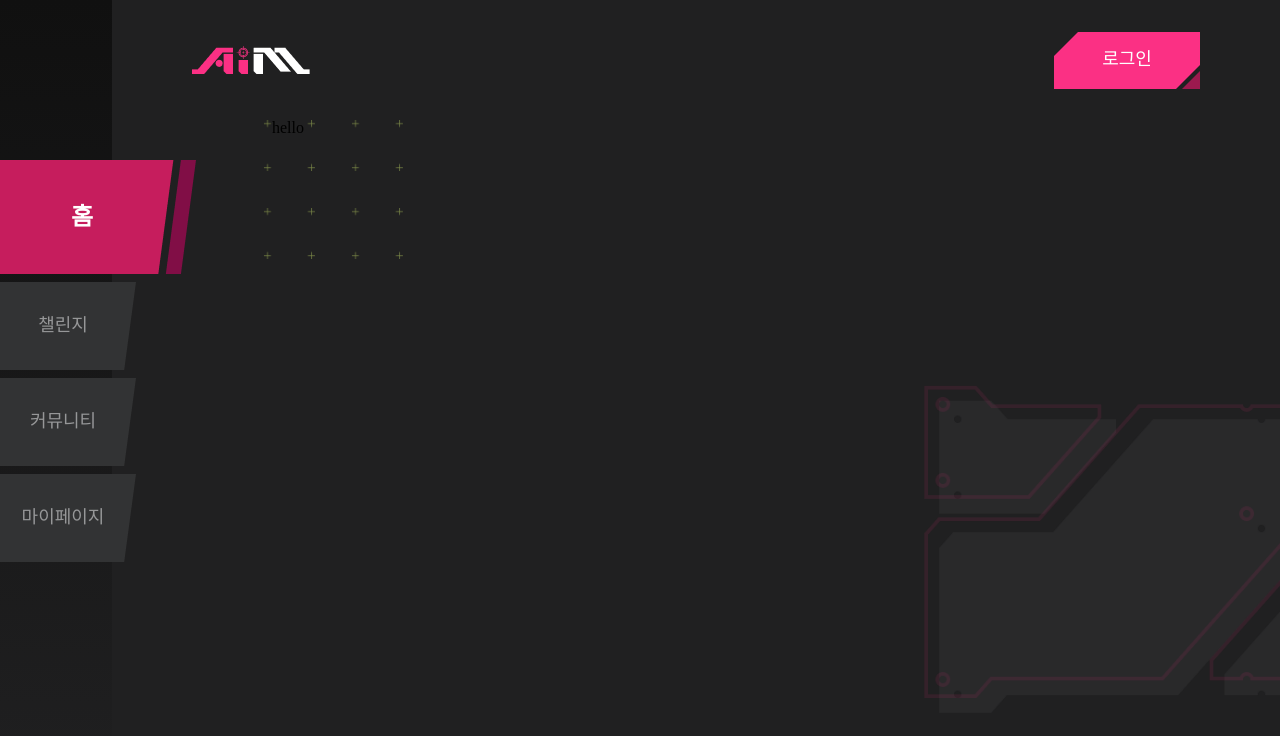
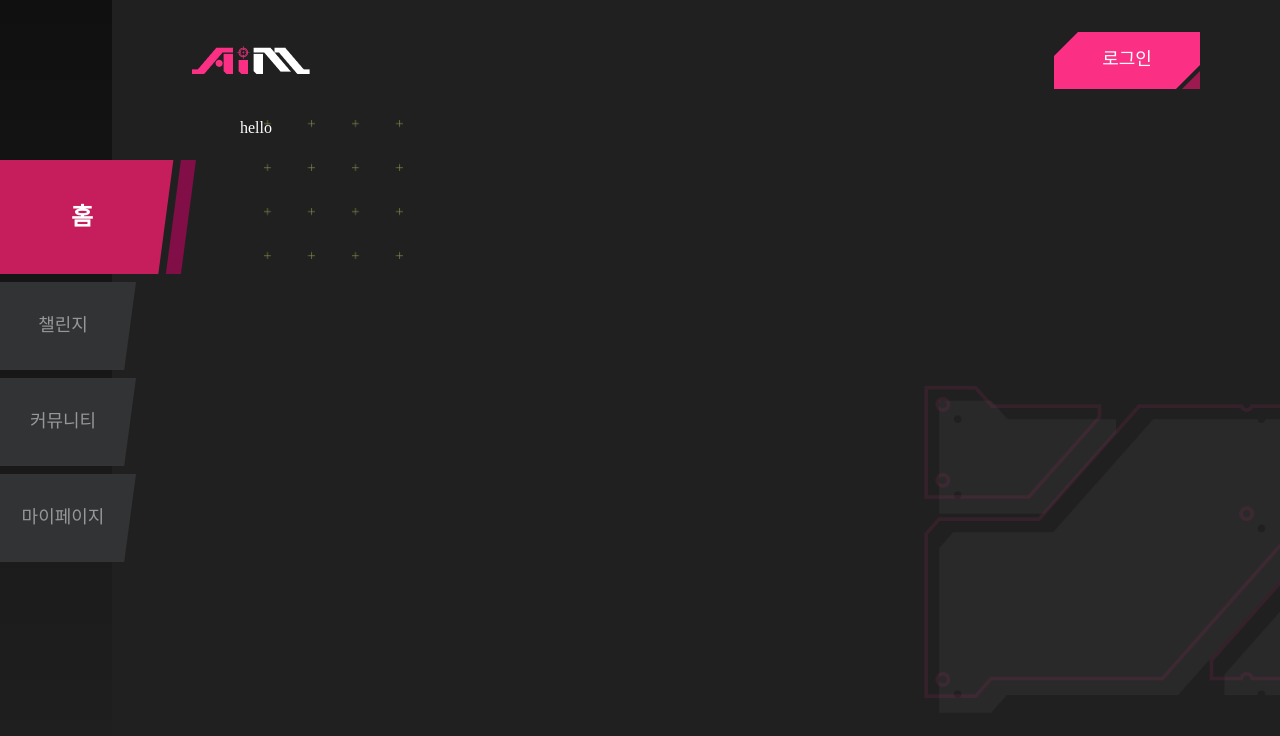
Before and after one commit to AiM-Club/AiM-web, a React (Vite) app: page / in a window 1280 px wide. Shown: the top 736 px of the page. Built offline with nearby package versions, Linux system fonts and the light colour scheme; a web font is replaced by a local one.

Commit message:
chore: maincontent 위치 변경

```diff
--- a/src/layouts/defaultLayout/DefaultLayout.style.ts
+++ b/src/layouts/defaultLayout/DefaultLayout.style.ts
@@ -38,6 +38,9 @@ export const MainWrapper = styled.main`
 `;
 
 export const MainContent = styled.div`
-  padding: 0 10rem;
+  width: calc(100% - 23rem);
+  max-width: 1440px;
+  margin-left: 8rem;
   min-height: calc(100vh - 7.5rem);
+  color: var(--text-primary-default);
 `;
```
